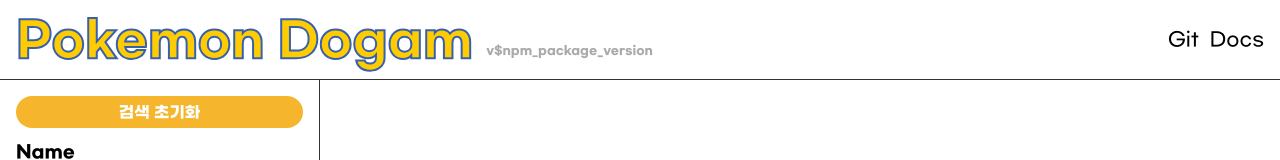
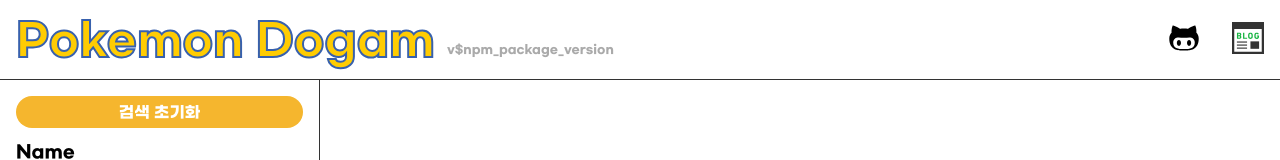
Before and after one commit to jsg3121/pokemon, a React (Create React App) app in the folder client/: page / in a window 1280 px wide. Shown: the top 160 px of the page. Built offline with nearby package versions, Linux system fonts and the light colour scheme; no server answers.

Commit message:
#65 icon link 수정

```diff
--- a/client/src/container/src/Header.container.tsx
+++ b/client/src/container/src/Header.container.tsx
@@ -2,6 +2,8 @@ import React from 'react'
 import { Link, useLocation } from 'react-router-dom'
 import styled from 'styled-components'
 import { Button } from '../../components'
+import { ReactComponent as GitHub } from '../../assets/image/github.svg'
+import { ReactComponent as Blog } from '../../assets/image/blog.svg'
 
 const Header = styled.header`
   width: 100%;
@@ -17,10 +19,12 @@ const Header = styled.header`
   justify-content: space-between;
 
   h1 {
+    height: 3rem;
     color: #ffcc02;
-    font-size: 3rem;
+    font-size: 2.75rem;
     font-weight: 900;
     -webkit-text-stroke: 2px #3861ad;
+    line-height: 3rem;
 
     span {
       font-size: 0.75rem;
@@ -39,24 +43,20 @@ const Header = styled.header`
     a {
       width: 100%;
       height: 100%;
-      font-size: 1.2rem;
-      font-weight: 500;
+      font-size: 0;
     }
   }
 
   @media screen and (max-width: 475px) {
     height: 3.5rem;
+
     h1 {
       font-size: 1.6rem;
       -webkit-text-stroke: 1px #3861ad;
     }
 
     .detail__button--link {
-      width: 5.5rem;
-
-      a {
-        font-size: 1rem;
-      }
+      width: 4.75rem;
     }
   }
 `
@@ -79,7 +79,8 @@ const HeaderContainer: React.FC = () => {
                 href="https://github.com/jsg3121/pokemon"
                 target="_blank"
                 rel="noreferrer">
-                Git
+                GitHub
+                <GitHub />
               </a>
             </div>
             <div className="button__link--docs">
@@ -87,7 +88,8 @@ const HeaderContainer: React.FC = () => {
                 href="http://43.201.49.91:3001"
                 target="_blank"
                 rel="noreferrer">
-                Docs
+                blog
+                <Blog />
               </a>
             </div>
           </div>
```
Also changed, not shown: client/src/assets/image/blog.svg (added), client/src/assets/image/github.svg (added).
